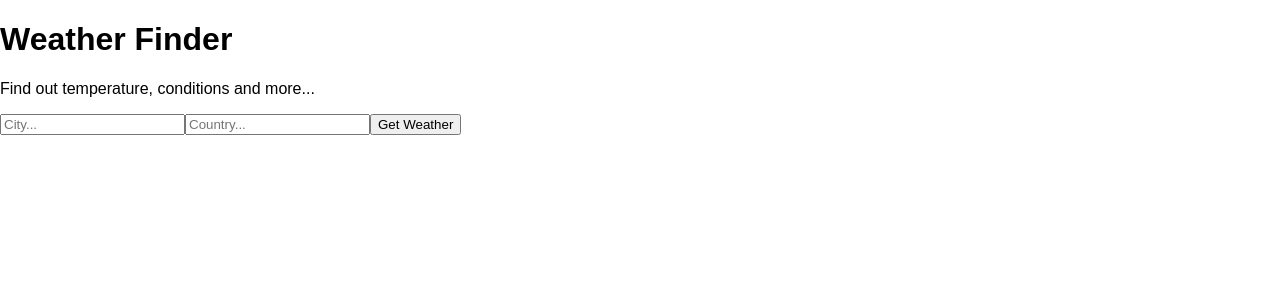
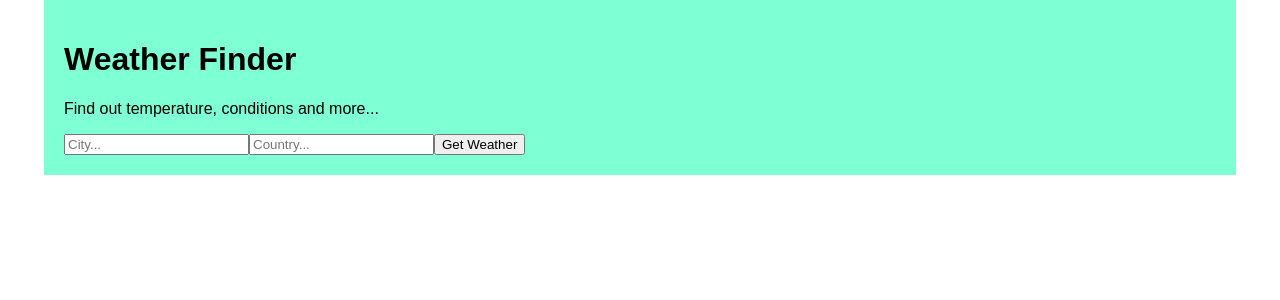
Before and after one commit to piotryfon/weather-app, a React (Create React App) app: page / in a window 1280 px wide. Shown: the top 300 px of the page. Built offline with nearby package versions, Linux system fonts and the light colour scheme; the HTML template or start-up script is replaced by a standard one.

Commit message:
forecast temperature

```diff
--- a/src/App.js
+++ b/src/App.js
@@ -2,7 +2,7 @@ import React from 'react';
 import Titles from './components/Titles';
 import Form from './components/Form';
 import Weather from './components/Weather';
-
+import './index.css';
 const API_KEY = "7aca2942856bab3c48dcd8e20dcf3d4a";
 
 class App extends React.Component {
@@ -22,17 +22,20 @@ class App extends React.Component {
         const city = e.target.elements.city.value;
         const country = e.target.elements.country.value;
         const api_call = await fetch(`http://api.openweathermap.org/data/2.5/weather?q=${city},${country}&appid=${API_KEY}&units=metric`);
-
+        const api_call_1 = await fetch(`http://api.openweathermap.org/data/2.5/forecast?q=${city},${country}&appid=${API_KEY}&units=metric`)
         const data = await api_call.json();
-
+        const data1 = await api_call_1.json();
         if(city && country) {
         console.log(data);
+        console.log(data1);
         this.setState({
             temperature: data.main.temp,
             city: data.name,
             country: data.sys.country,
             humidity: data.main.humidity,
             description: data.weather[0].description,
+            time1: data1.list[1].dt_txt,
+            temperature1: data1.list[1].main.temp,
             error: "",
         });
         } else {
@@ -42,13 +45,15 @@ class App extends React.Component {
                 country: undefined,
                 humidity: undefined,
                 description: undefined,
+                time1: undefined,
+                temperature1: undefined,
                 error: "Please enter the value.",
             });
         }
     }
     render() {
         return(
-            <div>
+            <div id="mainDiv">
                 <Titles />
                 <Form getWeather={this.getWeather} />
                 <Weather
@@ -57,6 +62,8 @@ class App extends React.Component {
                 country={this.state.country}
                 humidity={this.state.humidity}
                 description={this.state.description}
+                time1={this.state.time1}
+                temperature1={this.state.temperature1}
                 error={this.state.error}
                 />
             </div>
--- a/src/components/Weather.js
+++ b/src/components/Weather.js
@@ -4,9 +4,13 @@ const Weather = props => (
         <div>
 
             {props.city && props.country && <p>Location: {props.city}  {props.country}</p>}
+            {props.city && props.country && <h3>Now:</h3>}
             {props.temperature && <p>Temperature: {props.temperature}</p>}
             {props.description && <p>Description: {props.description}</p>}
             {props.humidity && <p>Humidity: {props.humidity}</p>}
+            {props.city && props.country && <h3>Forecast:</h3>}
+            {props.time1 && <p>Time: {props.time1}</p>}
+            {props.temperature1 && <p>Tempereture: {props.temperature1}</p>}
             {props.error && <p>{props.error}</p>}
 
         </div>
--- a/src/index.css
+++ b/src/index.css
@@ -3,3 +3,9 @@ body {
     padding: 0;
     font-family: sans-serif;
   }
+  #mainDiv {
+    width: 90%;
+    margin: auto;
+    background-color: aquamarine;
+    padding: 20px;
+  }
```
